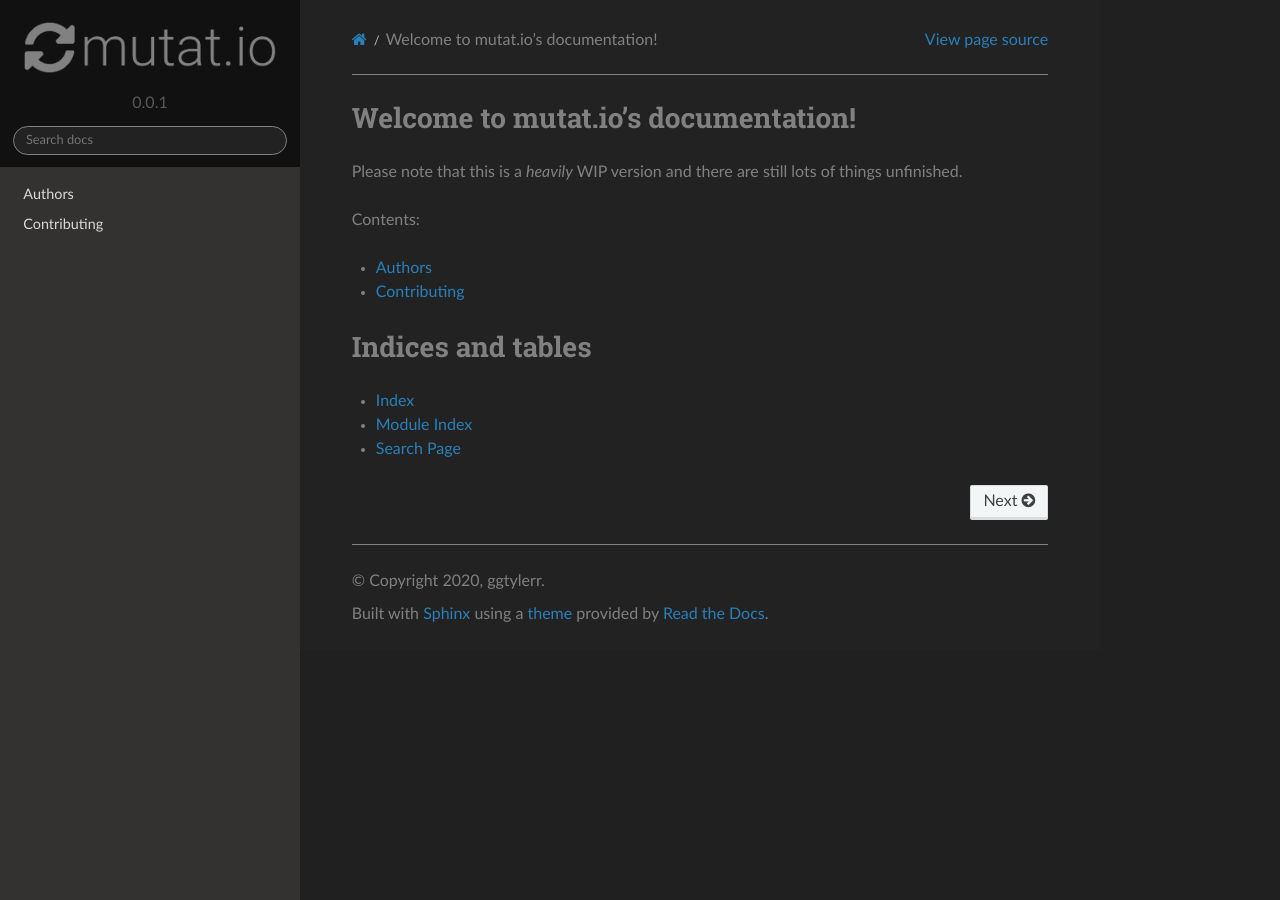
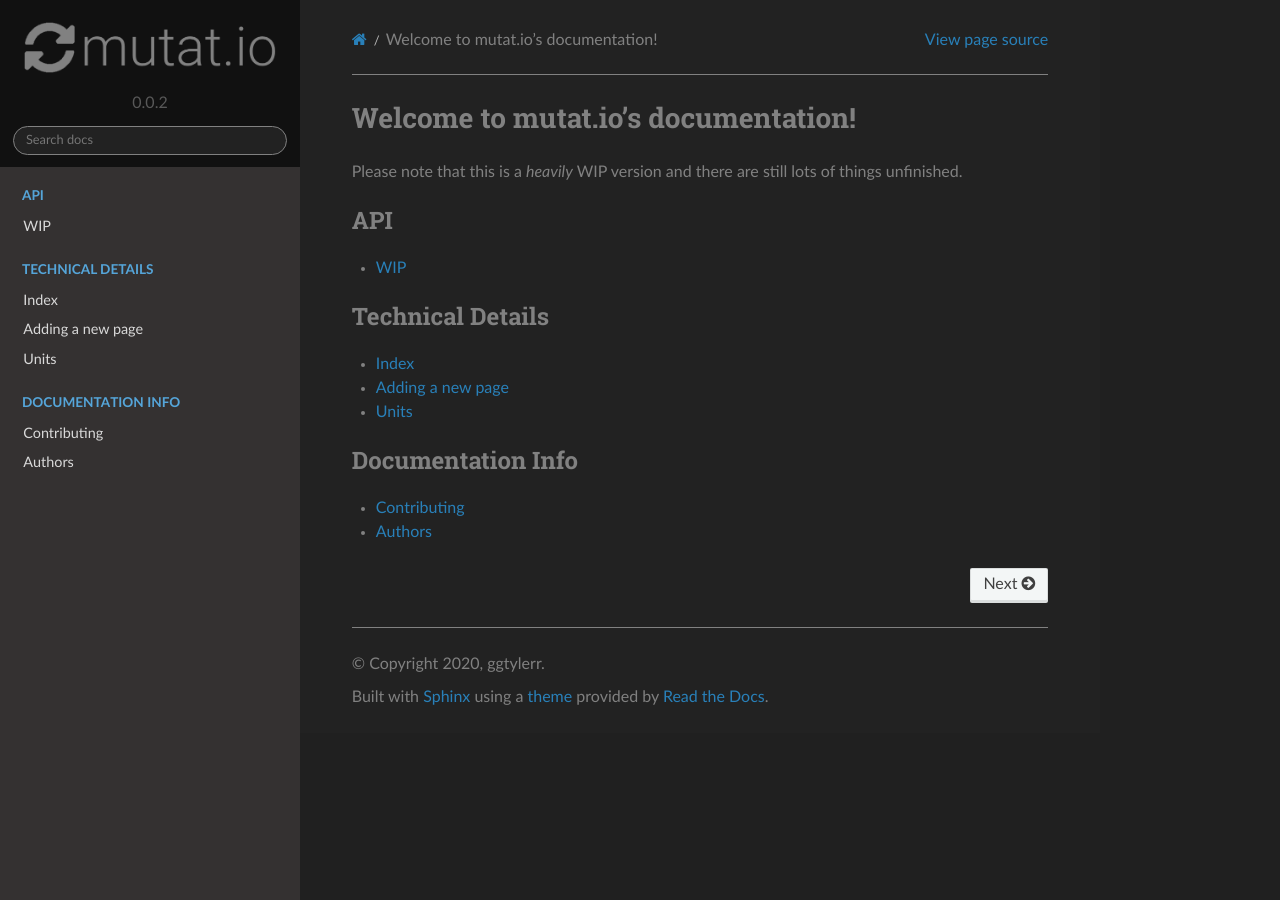
Before and after one commit to ggtylerr/mutat.io-docs, a Sphinx documentation site: the page built from docs/index.rst, in a window 1280 px wide. Built offline with Sphinx 7.4.7 and the Read the Docs theme 2.0.0, drawn with Linux system fonts in a browser that asks for light colours.

```diff
--- a/CONTRIBUTING.rst
+++ b/CONTRIBUTING.rst
@@ -1,3 +1,5 @@
+.. _contributing:
+
 Contributing
 ------------
 
--- a/docs/_static/css/custom.css
+++ b/docs/_static/css/custom.css
@@ -32,3 +32,24 @@ a:visited {
 .wy-menu-vertical a:visited {
 	color: #d9d9d9
 }
+
+.wy-nav-content-wrap {
+	background: rgba(0,0,0,.05);
+}
+
+.highlight {
+	background: #524949
+}
+
+.rst-content code.literal, .rst-content tt.literal {
+	color: #2980b9
+}
+
+.rst-content code, .rst-content tt, code {
+	background: #524949;
+	border: none;
+}
+
+pre {
+	color: white;
+}
--- /dev/null
+++ b/docs/api/wip.rst
@@ -0,0 +1,6 @@
+WIP
+---
+
+This section is a WIP as the API has **not been made yet**! When the API has been developed to a sufficient level, the documentation for it will start to be made. *That means to keep being patient and wait.*
+
+That being said, if you want development to go faster, you can help by :ref:`contributing`.
--- a/docs/conf.py
+++ b/docs/conf.py
@@ -54,9 +54,9 @@ copyright = u'2020, ggtylerr'
 # built documents.
 #
 # The short X.Y version.
-version = '0.0.1'
+version = '0.0.2'
 # The full version, including alpha/beta/rc tags.
-release = 'Alpha 0.0.1'
+release = 'Alpha 0.0.2'
 
 # The language for content autogenerated by Sphinx. Refer to documentation
 # for a list of supported languages.
@@ -109,7 +109,6 @@ html_theme = 'sphinx_rtd_theme'
 html_theme_options = {
 	'logo_only': True,
 	'collapse_navigation': False,
-	'style_external_links': True,
 }
 
 # Add any paths that contain custom themes here, relative to this directory.
--- a/docs/index.rst
+++ b/docs/index.rst
@@ -3,19 +3,25 @@ Welcome to mutat.io's documentation!
 
 Please note that this is a *heavily* WIP version and there are still lots of things unfinished.
 
-Contents:
+.. toctree::
+   :maxdepth: 2
+   :caption: API
+   :name: sec-api
+
+   api/wip
 
 .. toctree::
    :maxdepth: 2
-   :glob:
+   :caption: Technical Details
+   :name: sec-tech
 
-   *
+   tech/index
+   tech/units
 
+.. toctree::
+   :maxdepth: 1
+   :caption: Documentation Info
+   :name: sec-docinfo
 
-
-Indices and tables
-==================
-
-* :ref:`genindex`
-* :ref:`modindex`
-* :ref:`search`
+   contributing
+   authors
--- /dev/null
+++ b/docs/tech/units.rst
@@ -0,0 +1,4 @@
+Units
+-----
+
+WIP
```
Also changed, not shown: docs/tech/index.rst (added, +28 -0 lines).
